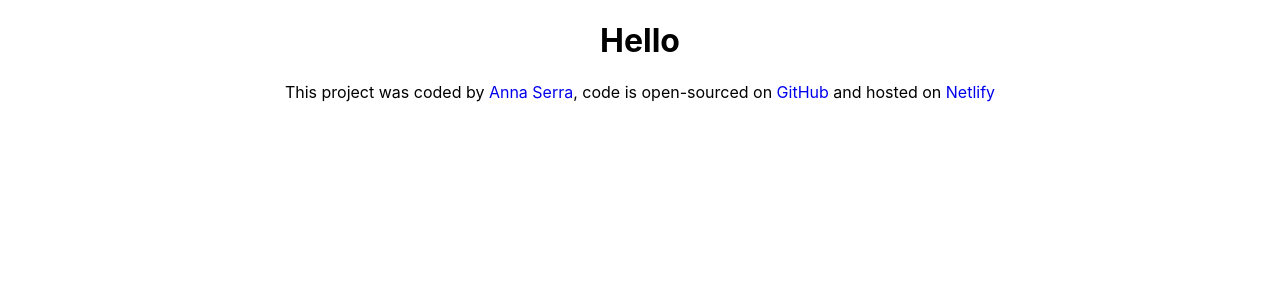
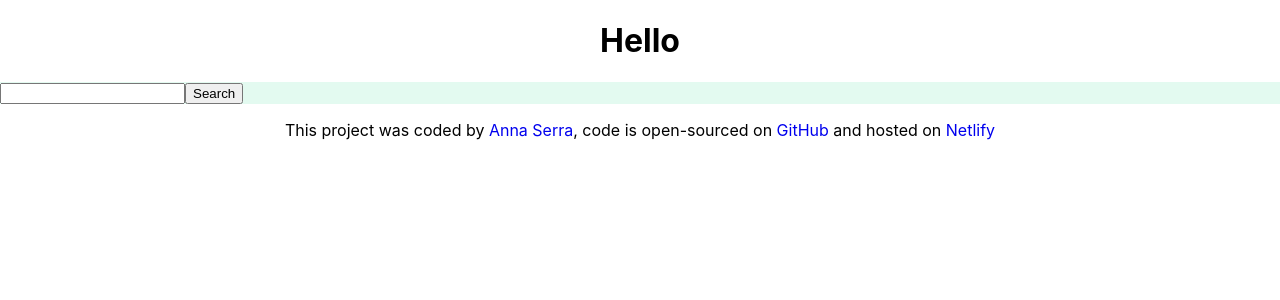
Before and after one commit to AnnaSM94/dictionary-react-asm, a React (Create React App) app: page / in a window 1280 px wide. Shown: the top 300 px of the page. Built offline with nearby package versions, Linux system fonts and the light colour scheme.

Commit message:
Added Search Engine

```diff
--- a/src/App.js
+++ b/src/App.js
@@ -1,10 +1,16 @@
 import "./App.css";
+import Dictionary from "./Dictionary";
 
 export default function App() {
   return (
     <div className="App">
-      <header className="App-header"></header>
+      <div className="container">
+        <header className="App-header">
           <h1>Hello</h1>
+        </header>
+        <main>
+          <Dictionary />
+        </main>
         <footer>
           <p>
             This project was coded by{" "}
@@ -34,5 +40,6 @@ export default function App() {
           </p>
         </footer>
       </div>
+    </div>
   );
 }
--- /dev/null
+++ b/src/Dictionary.css
@@ -0,0 +1,3 @@
+.Dictionary {
+  background-color: rgb(116, 228, 181, 0.2);
+}
--- /dev/null
+++ b/src/Dictionary.js
@@ -0,0 +1,24 @@
+import React, { useState } from "react";
+import "./Dictionary.css";
+
+export default function Dictionary() {
+  let [keyword, setKeyword] = useState("");
+
+  function handleKeywordChange(event) {
+    setKeyword(event.target.value);
+  }
+
+  function search(event) {
+    event.preventDefault();
+    alert(`Searching a definition for ${keyword}...`);
+  }
+
+  return (
+    <div className="Dictionary">
+      <form onSubmit={search}>
+        <input type="search" required onChange={handleKeywordChange} />
+        <input type="submit" value="Search" />
+      </form>
+    </div>
+  );
+}
```
Lines whose indentation alone changed are shown as unchanged.
